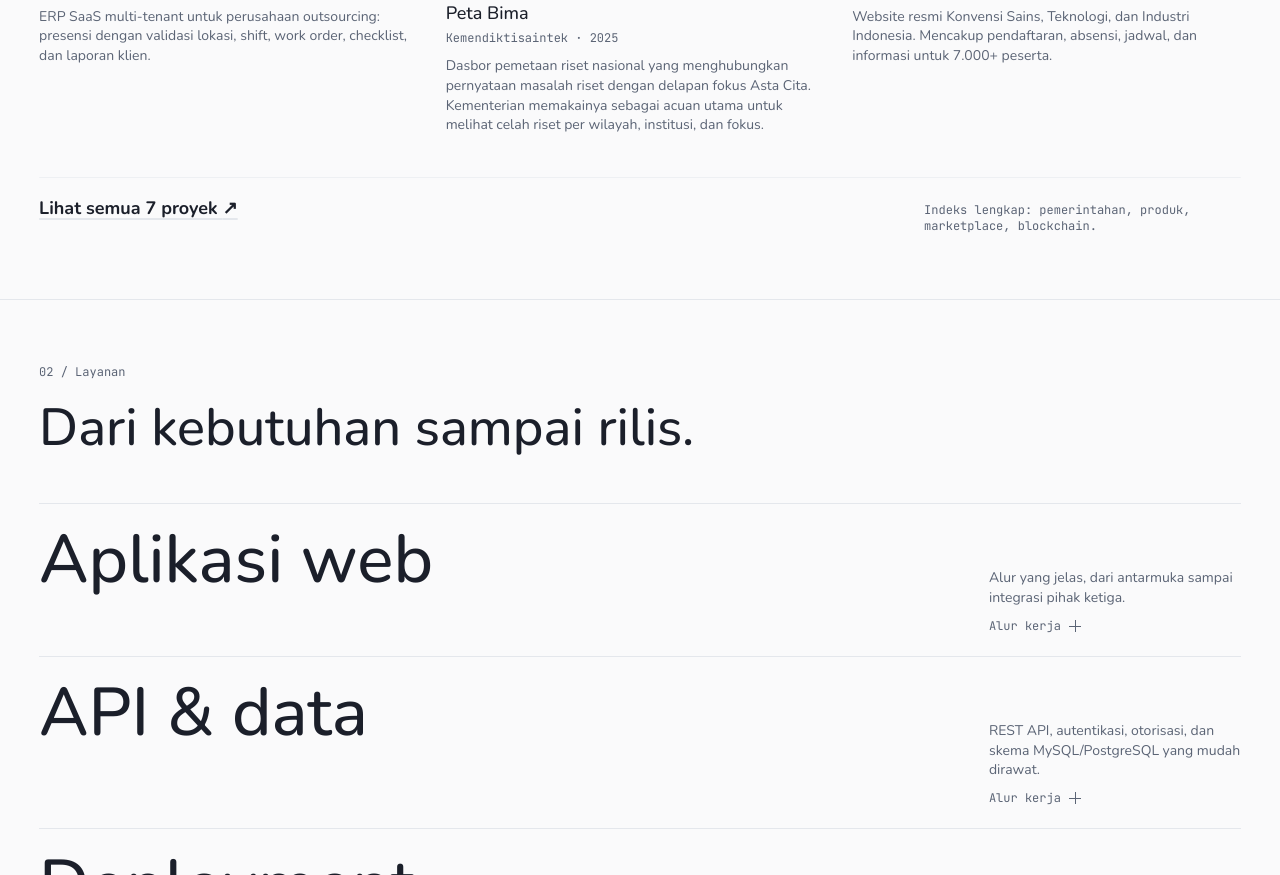
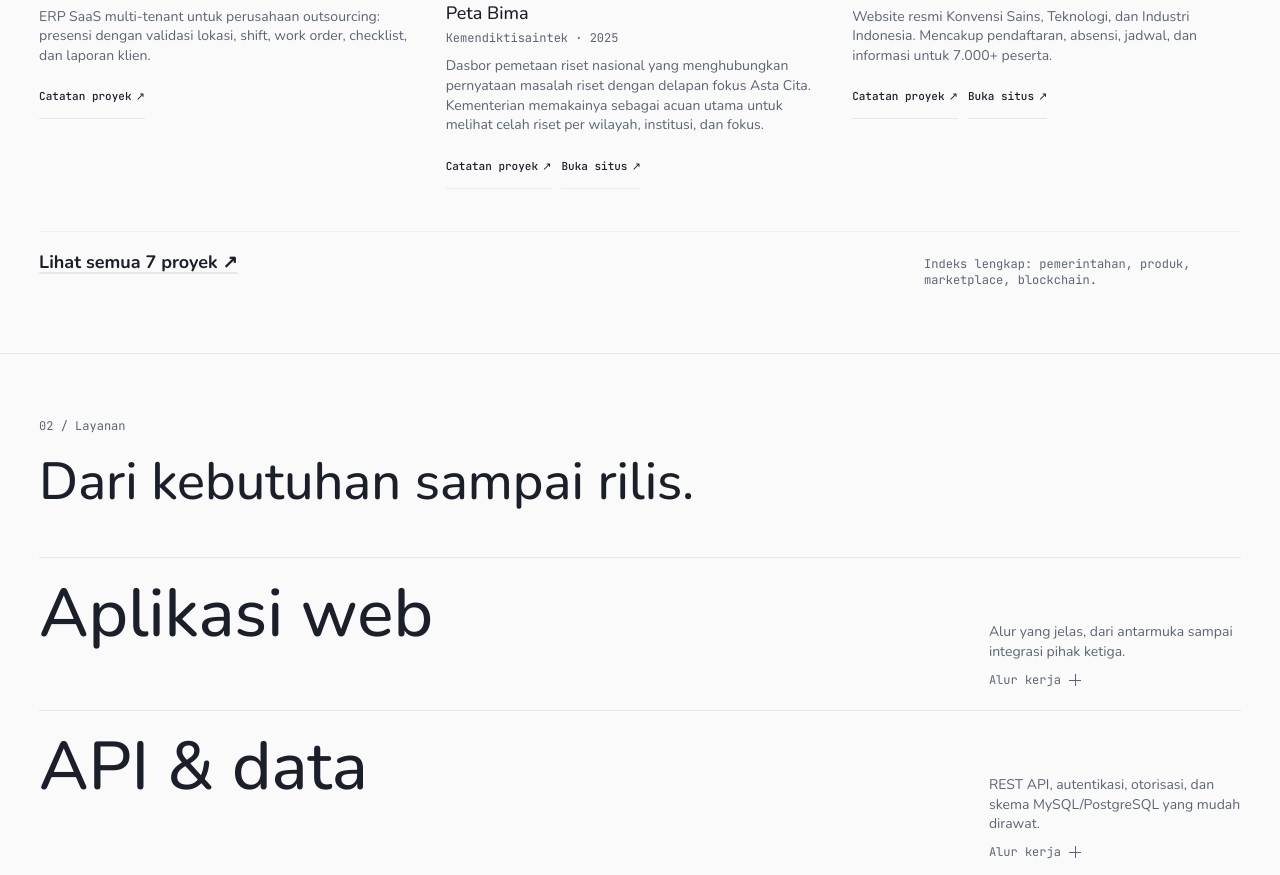
Before and after one commit to ferrol143/portofolio, a plain HTML site: page index.html in a window 1280 px wide. Shown: the part 1731-2606 px from the top of the page. Drawn offline with nearby package versions, Linux system fonts and the light colour scheme.

Commit message:
add 'buka situs'

```diff
--- a/index.html
+++ b/index.html
@@ -132,6 +132,11 @@
             <p class="case__meta mono">Freelance · 2024–2026</p>
             <p class="case__desc">ERP SaaS multi-tenant untuk perusahaan outsourcing: presensi dengan validasi
               lokasi, shift, work order, checklist, dan laporan klien.</p>
+            <div class="case__actions">
+              <a class="case__action" href="proyek.html#proyek-maxpro" aria-label="Buka catatan proyek Maxpro">
+                Catatan proyek <span aria-hidden="true">↗</span>
+              </a>
+            </div>
           </article>
 
           <article class="case case--b reveal">
@@ -148,6 +153,15 @@
             <p class="case__desc">Dasbor pemetaan riset nasional yang menghubungkan pernyataan masalah riset dengan
               delapan fokus Asta Cita. Kementerian memakainya sebagai acuan utama untuk melihat celah riset per wilayah,
               institusi, dan fokus.</p>
+            <div class="case__actions">
+              <a class="case__action" href="proyek.html#proyek-peta-bima" aria-label="Buka catatan proyek Peta Bima">
+                Catatan proyek <span aria-hidden="true">↗</span>
+              </a>
+              <a class="case__action" href="https://risbang.kemdiktisaintek.go.id/" target="_blank"
+                rel="noopener" aria-label="Buka situs Peta Bima di tab baru">
+                Buka situs <span aria-hidden="true">↗</span>
+              </a>
+            </div>
           </article>
 
           <article class="case case--c reveal">
@@ -163,6 +177,15 @@
             <p class="case__meta mono">Kemendiktisaintek · 2025</p>
             <p class="case__desc">Website resmi Konvensi Sains, Teknologi, dan Industri Indonesia. Mencakup pendaftaran,
               absensi, jadwal, dan informasi untuk 7.000+ peserta.</p>
+            <div class="case__actions">
+              <a class="case__action" href="proyek.html#proyek-ksti-2025" aria-label="Buka catatan proyek KSTI 2025">
+                Catatan proyek <span aria-hidden="true">↗</span>
+              </a>
+              <a class="case__action" href="https://ksti2025.kemdiktisaintek.go.id/" target="_blank"
+                rel="noopener" aria-label="Buka situs KSTI 2025 di tab baru">
+                Buka situs <span aria-hidden="true">↗</span>
+              </a>
+            </div>
           </article>
         </div>
 
--- a/proyek.js
+++ b/proyek.js
@@ -143,7 +143,6 @@
           "TypeScript, NestJS, Prisma, MySQL, Next.js, React, Tailwind CSS, Leaflet, ApexCharts.",
         ],
       ],
-      link: null,
     },
     aeternum: {
       title: "Aeternum",
@@ -552,7 +551,7 @@
     if (dialogLink) {
       if (data.link) {
         dialogLink.href = data.link.href;
-        dialogLink.textContent = "Buka publikasi ↗";
+        dialogLink.textContent = data.link.text || "Buka publikasi ↗";
         dialogLink.setAttribute("aria-label", data.link.label);
         dialogLink.hidden = false;
       } else {
--- a/styles.css
+++ b/styles.css
@@ -907,6 +907,45 @@ html[data-mode="showcase"] .hero__orb--moon {
   text-wrap: pretty;
 }
 
+.case__actions {
+  display: flex;
+  flex-wrap: wrap;
+  align-items: center;
+  gap: 0.2rem 1.4rem;
+  margin-top: 1.4rem;
+}
+
+.case__action {
+  display: inline-flex;
+  align-items: center;
+  gap: 0.6rem;
+  min-height: 44px;
+  padding: 0.4rem 0;
+  border-bottom: 1px solid var(--line);
+  color: var(--ink);
+  font-family: var(--mono);
+  font-size: max(1.15rem, 11px);
+  font-weight: 500;
+  line-height: 1.2;
+  text-decoration: none;
+  transition: border-color 0.4s ease;
+}
+
+.case__action span {
+  display: inline-block;
+  transition: transform 0.5s var(--ease);
+}
+
+@media (hover: hover) and (pointer: fine) {
+  .case__action:hover {
+    border-color: var(--accent);
+  }
+
+  .case__action:hover span {
+    transform: translate(3px, -3px);
+  }
+}
+
 .work-foot {
   display: flex;
   flex-wrap: wrap;
```
Also changed, not shown: proyek.css (+26 -6 lines), proyek.html (+22 -0 lines).
